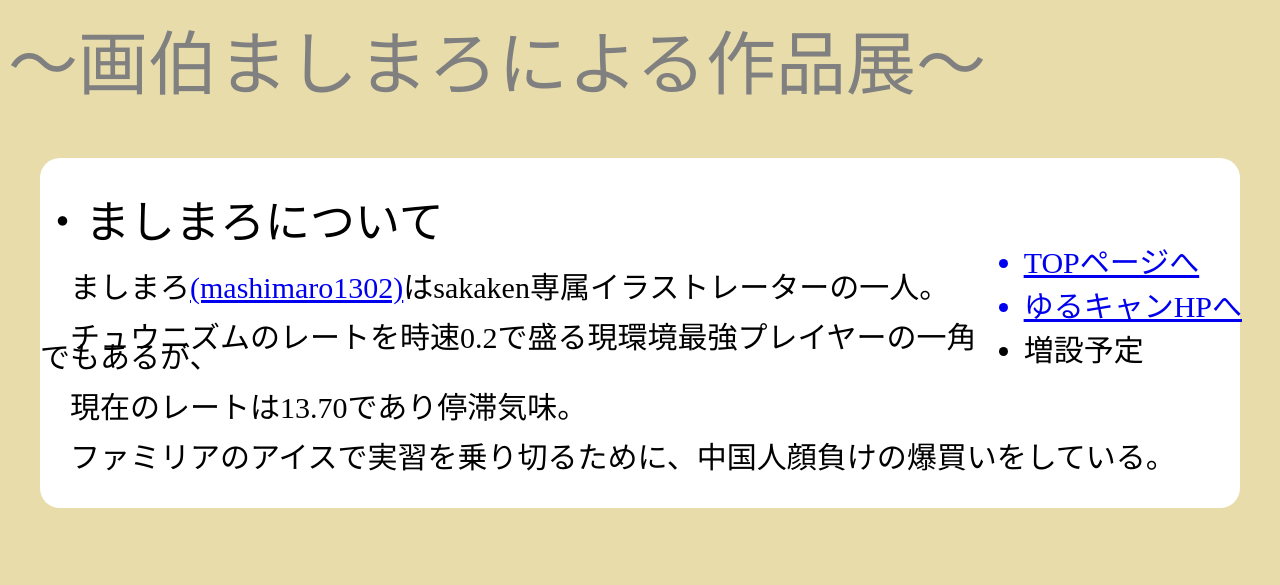
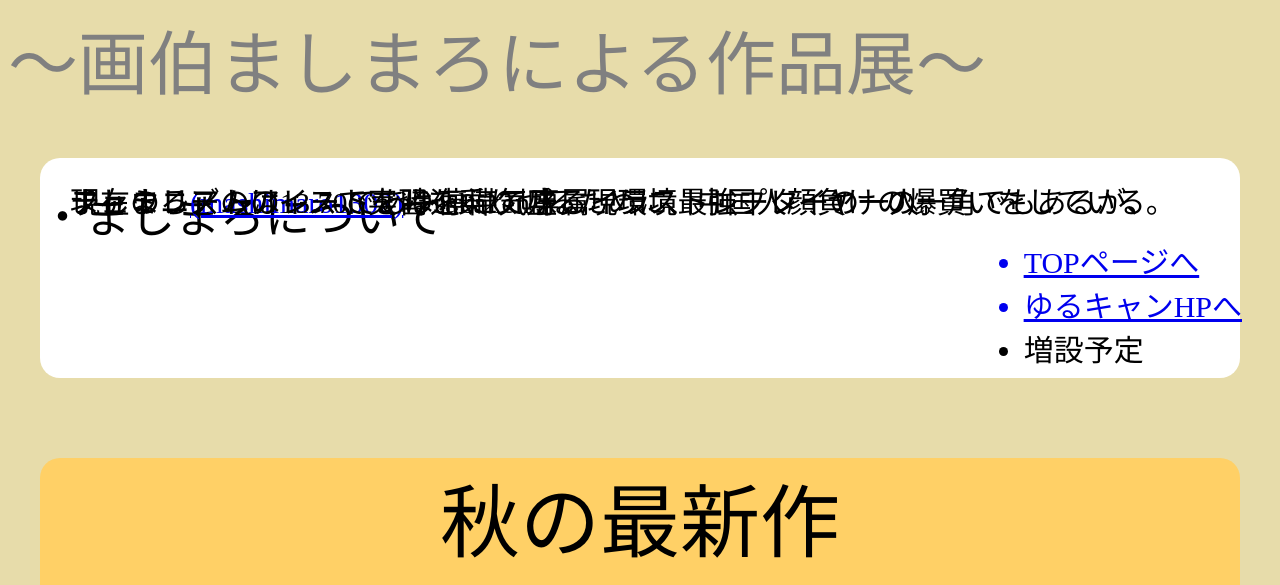
Before and after one commit to kiss-a/test, a plain HTML site: page index.html in a window 1280 px wide. Shown: the top 585 px of the page. Drawn offline with Linux system fonts and the light colour scheme.

Commit message:
Update stylesheet.css

```diff
--- a/stylesheet.css
+++ b/stylesheet.css
@@ -15,14 +15,20 @@ body {
     margin-left : auto;
     background-color: white;
     border-radius: 20px 20px 20px 20px;
+
+}
+.profile p{
+  position: absolute;
+  padding-left: 0px;
+  line-height: 10px;
+    font-size: 30px;
+}
+pre {
+  font-size: 30px;
+  padding-top: 60px;
 }
 .p-title p{
     font-size: 45px;
-}
-.profile {
-  padding-left: 0px;
-  line-height: 20px;
-    font-size: 30px;
 }
 .main {
     text-align: center;
```
